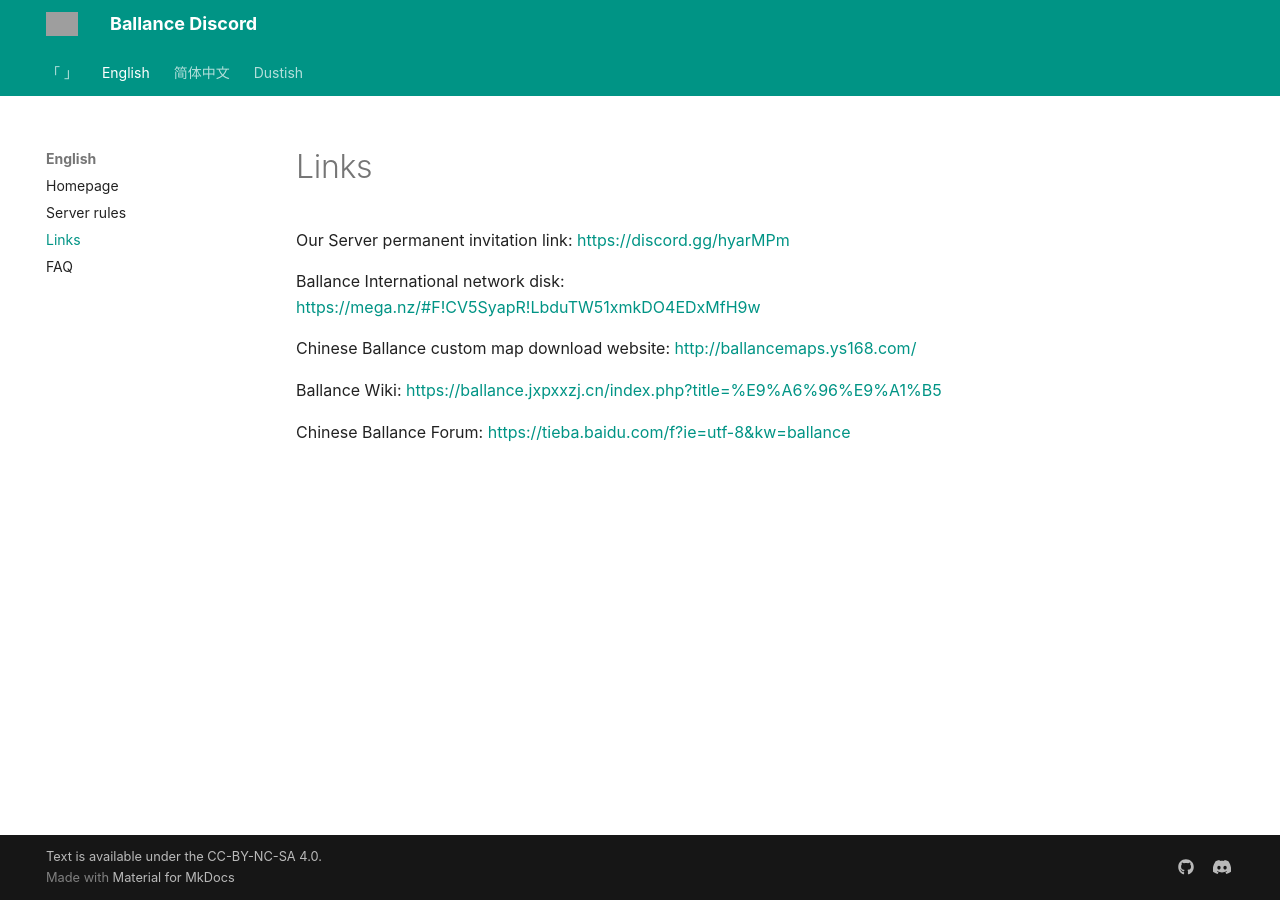
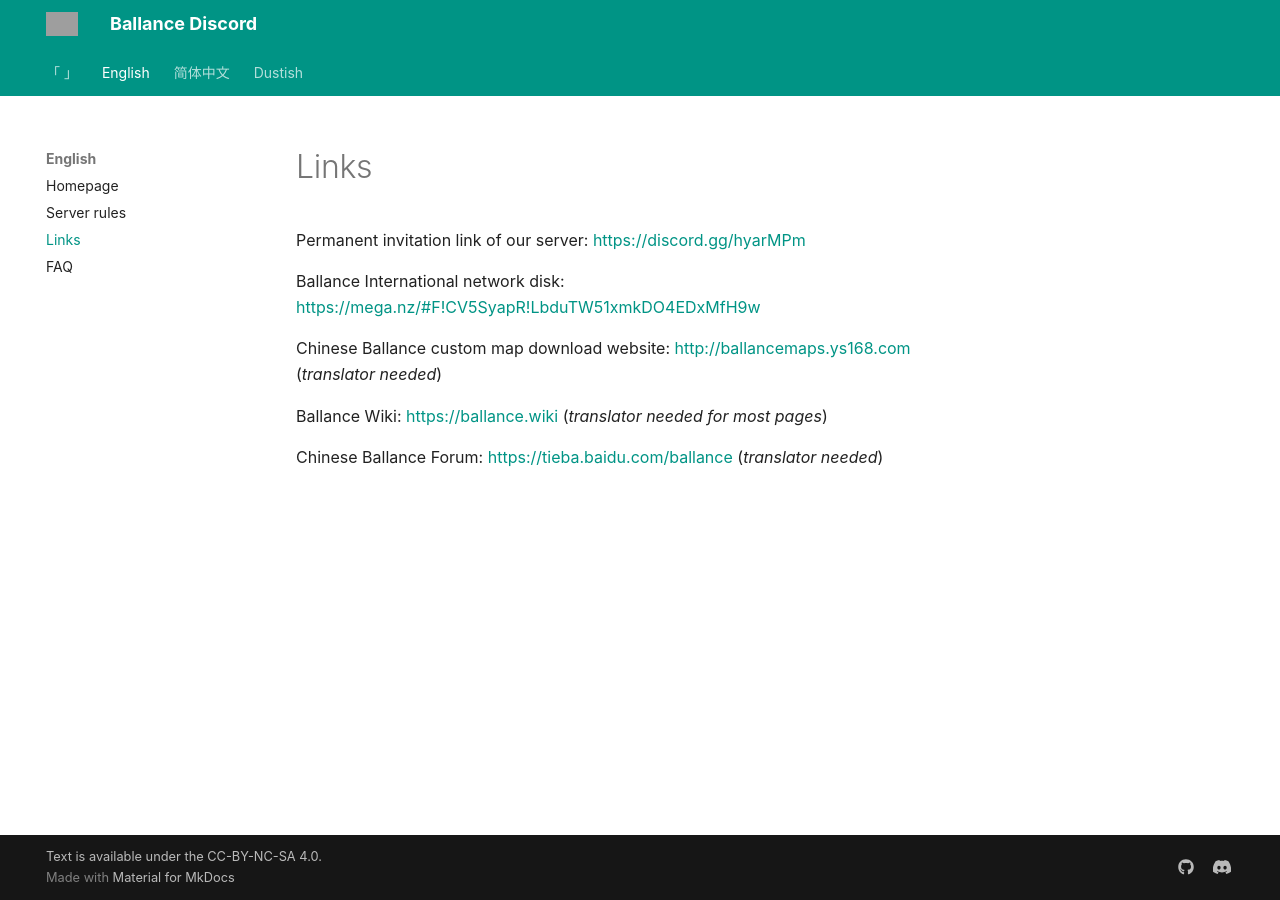
Before and after one commit to yyc12345/ballance-discord-rules, an MkDocs documentation site: the page built from docs/en/links.md, in a window 1280 px wide. Built offline with MkDocs 1.6.1 and Material for MkDocs 9.7.7, drawn with Linux system fonts in a browser that asks for light colours; grey boxes are pictures that could not be loaded.

Commit message:
Update links.md

```diff
--- a/docs/en/links.md
+++ b/docs/en/links.md
@@ -1,11 +1,11 @@
 # Links
 
-Our Server permanent invitation link: https://discord.gg/hyarMPm
+Permanent invitation link of our server: https://discord.gg/hyarMPm
 
 Ballance International network disk: https://mega.nz/#F!CV5SyapR!LbduTW51xmkDO4EDxMfH9w
 
-Chinese Ballance custom map download website: http://ballancemaps.ys168.com/
+Chinese Ballance custom map download website: http://ballancemaps.ys168.com (_translator needed_)
 
-Ballance Wiki: https://ballance.jxpxxzj.cn/index.php?title=%E9%A6%96%E9%A1%B5
+Ballance Wiki: https://ballance.wiki (_translator needed for most pages_)
 
-Chinese Ballance Forum: https://tieba.baidu.com/f?ie=utf-8&kw=ballance
+Chinese Ballance Forum: https://tieba.baidu.com/ballance (_translator needed_)
```
